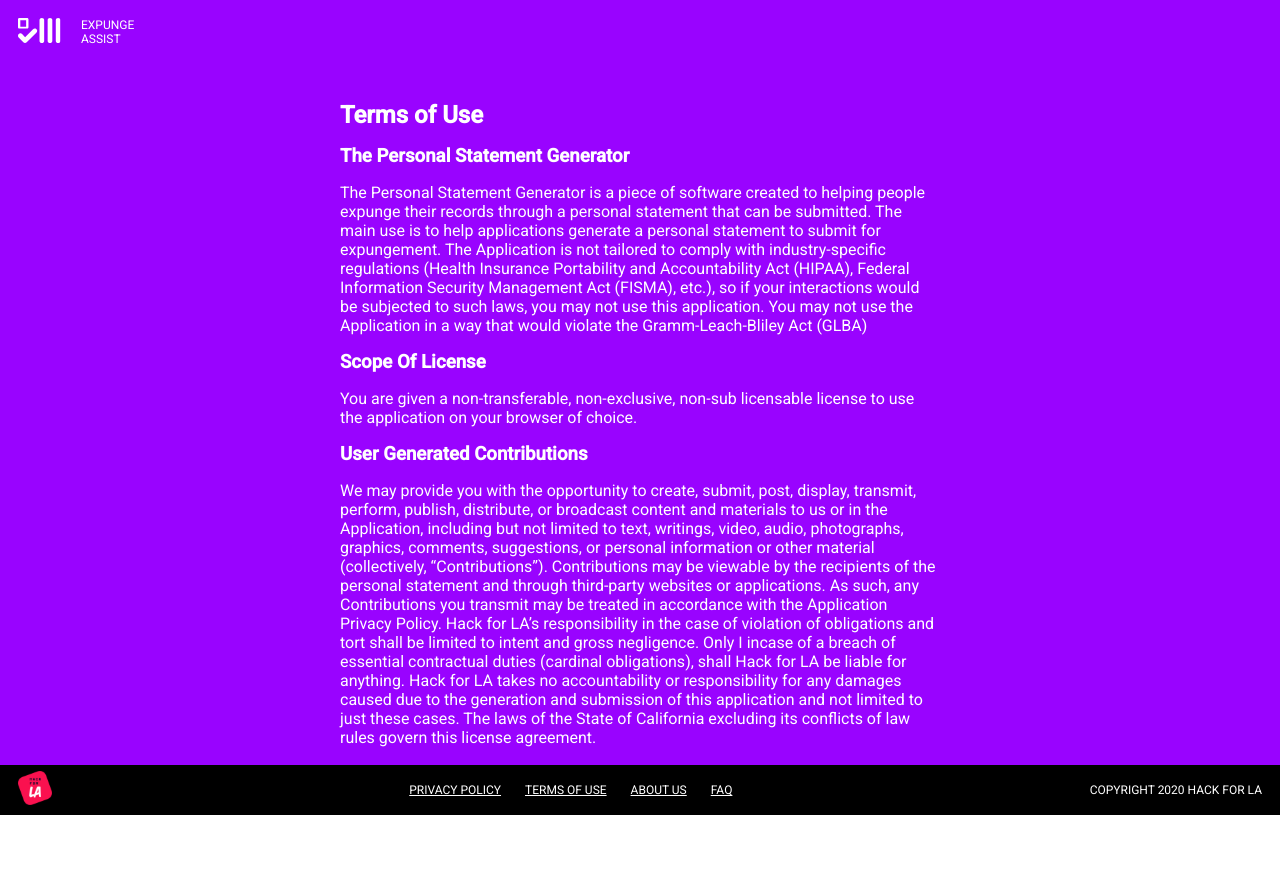
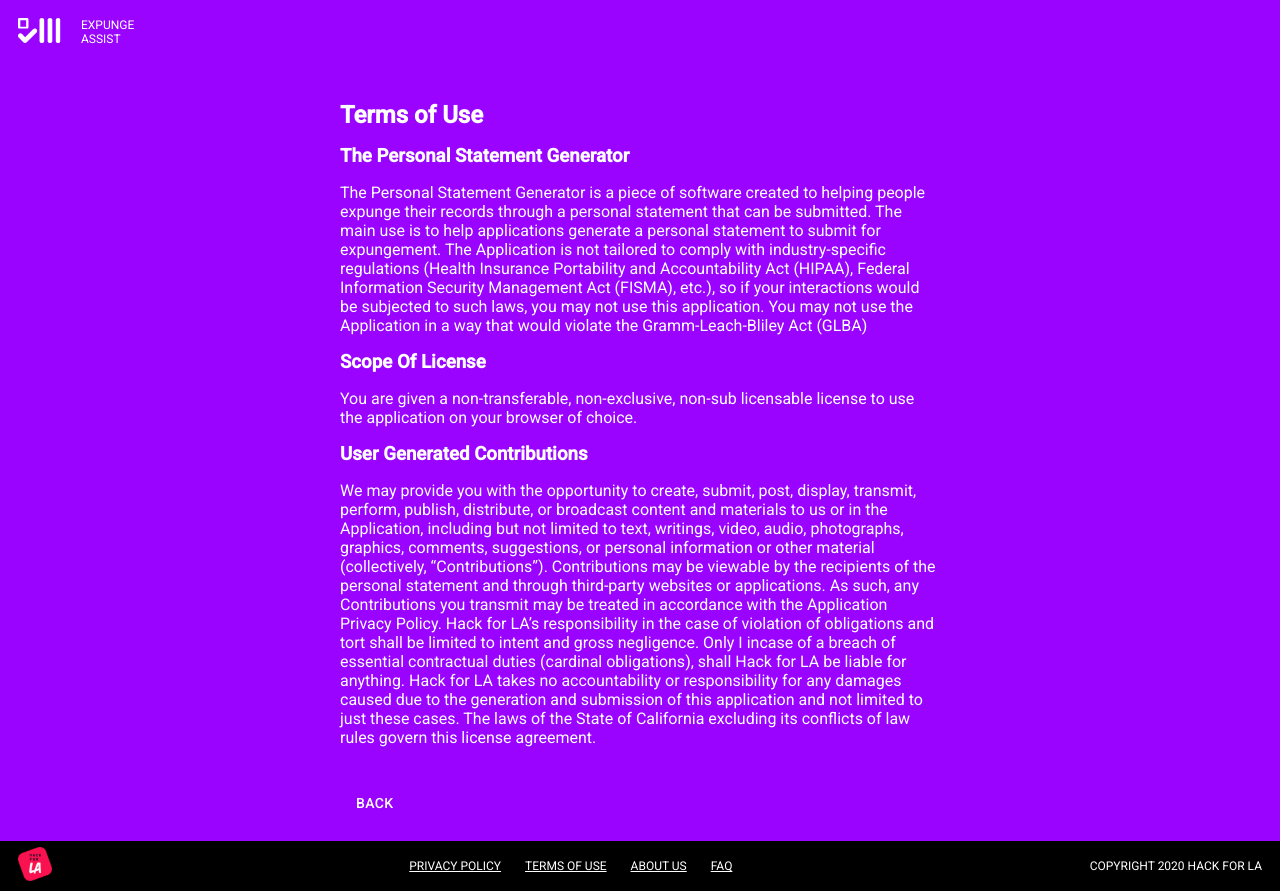
Before and after one commit to hackforla/expunge-assist, a React (Create React App) app in the folder products/statement-generator/: page /TermsOfUse in a window 1280 px wide. Before the commit the page ends 815 px from the top, so only its background shows below. Built offline with nearby package versions, Linux system fonts and the light colour scheme.

Commit message:
add a Back button for PrivacyPolicy.tsx and TermsOfUse.tsx

```diff
--- a/products/statement-generator/src/pages/PrivacyPolicy.tsx
+++ b/products/statement-generator/src/pages/PrivacyPolicy.tsx
@@ -1,5 +1,8 @@
 import React from 'react';
 import { makeStyles, createStyles } from '@material-ui/core';
+import { useHistory } from 'react-router-dom';
+
+import Button from 'components/Button';
 
 import useUtilityStyles from 'styles/utilityStyles';
 
@@ -11,15 +14,12 @@ const useStyles = makeStyles(() =>
   })
 );
 
-interface PrivacyPolicyProps {
-  handleClick: () => void;
-}
-
-const PrivacyPolicy = ({ handleClick }: PrivacyPolicyProps) => {
+function PrivacyPolicy() {
   const classes = useStyles();
   const utilityClasses = useUtilityStyles({
     pageTheme: 'dark',
   });
+  const history = useHistory();
 
   return (
     <div className={utilityClasses.primaryContainer}>
@@ -44,9 +44,18 @@ const PrivacyPolicy = ({ handleClick }: PrivacyPolicyProps) => {
           ALL SESSION DATA IS KEPT PRIVATE AND PERSONAL INFORMATION IS
           CONFIDENTIAL.
         </p>
+
+        <div className={utilityClasses.buttonContainerBuffer} />
+        <div className={utilityClasses.buttonContainer}>
+          <Button
+            onClick={() => history.goBack()}
+            buttonText="Back"
+            theme="transparent"
+          />
+        </div>
       </div>
     </div>
   );
-};
+}
 
 export default PrivacyPolicy;
--- a/products/statement-generator/src/pages/TermsOfUse.tsx
+++ b/products/statement-generator/src/pages/TermsOfUse.tsx
@@ -1,5 +1,8 @@
 import React from 'react';
 import { makeStyles, createStyles } from '@material-ui/core';
+import { useHistory } from 'react-router-dom';
+
+import Button from 'components/Button';
 
 import useUtilityStyles from 'styles/utilityStyles';
 
@@ -11,11 +14,12 @@ const useStyles = makeStyles(() =>
   })
 );
 
-const TermsOfUse = () => {
+function TermsOfUse() {
   const classes = useStyles();
   const utilityClasses = useUtilityStyles({
     pageTheme: 'dark',
   });
+  const history = useHistory();
 
   return (
     <div className={utilityClasses.primaryContainer}>
@@ -61,9 +65,18 @@ const TermsOfUse = () => {
           The laws of the State of California excluding its conflicts of law
           rules govern this license agreement.
         </p>
+
+        <div className={utilityClasses.buttonContainerBuffer} />
+        <div className={utilityClasses.buttonContainer}>
+          <Button
+            onClick={() => history.goBack()}
+            buttonText="Back"
+            theme="transparent"
+          />
+        </div>
       </div>
     </div>
   );
-};
+}
 
 export default TermsOfUse;
--- a/products/statement-generator/src/styles/utilityStyles.ts
+++ b/products/statement-generator/src/styles/utilityStyles.ts
@@ -24,6 +24,9 @@ const useUtilityStyles = makeStyles<Theme>((theme) =>
       marginTop: 'auto',
       display: 'flex',
       flexDirection: 'row',
+    },
+    buttonContainerBuffer: {
+      height: '36px',
     },
     contentContainer: {
       maxWidth: '600px',
```
